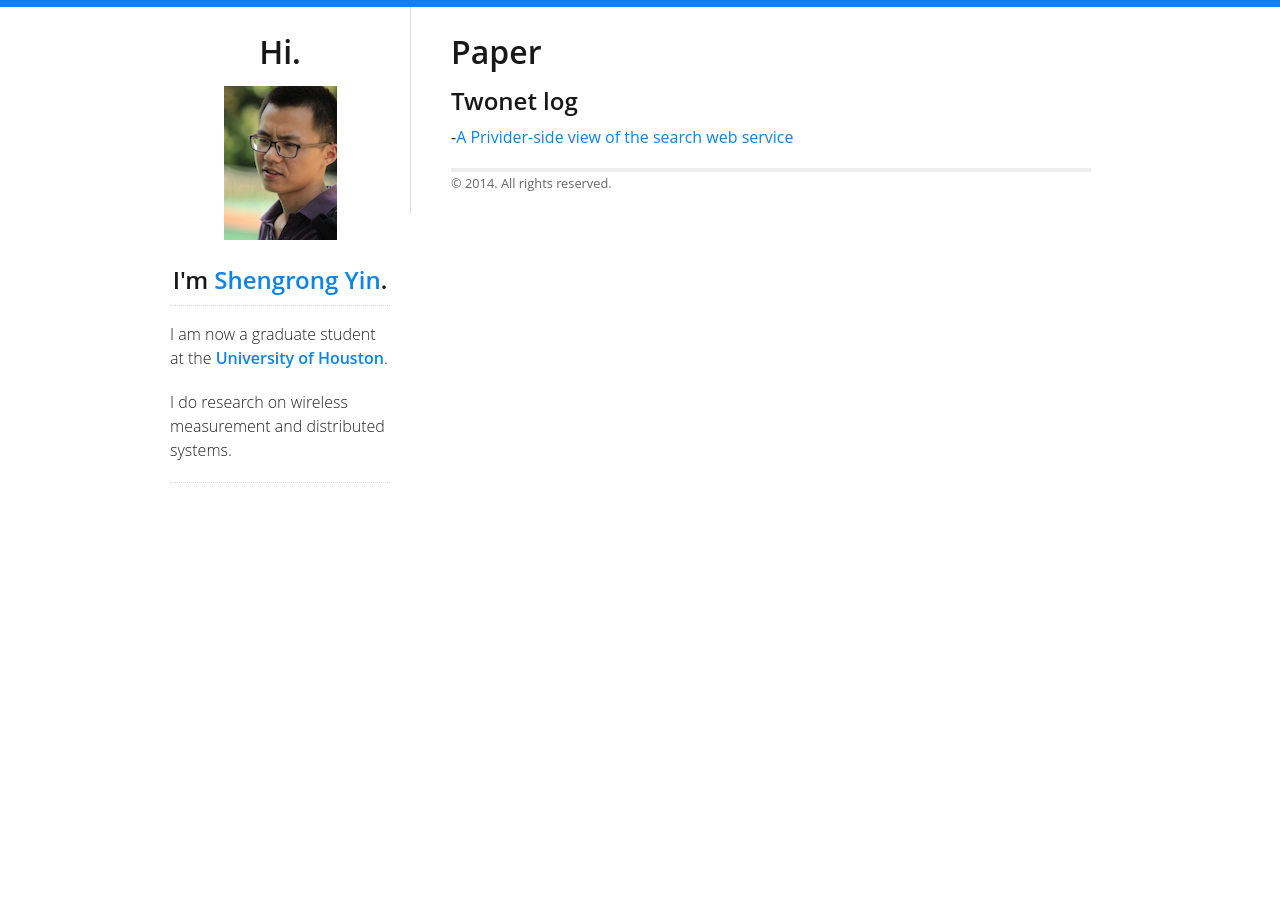
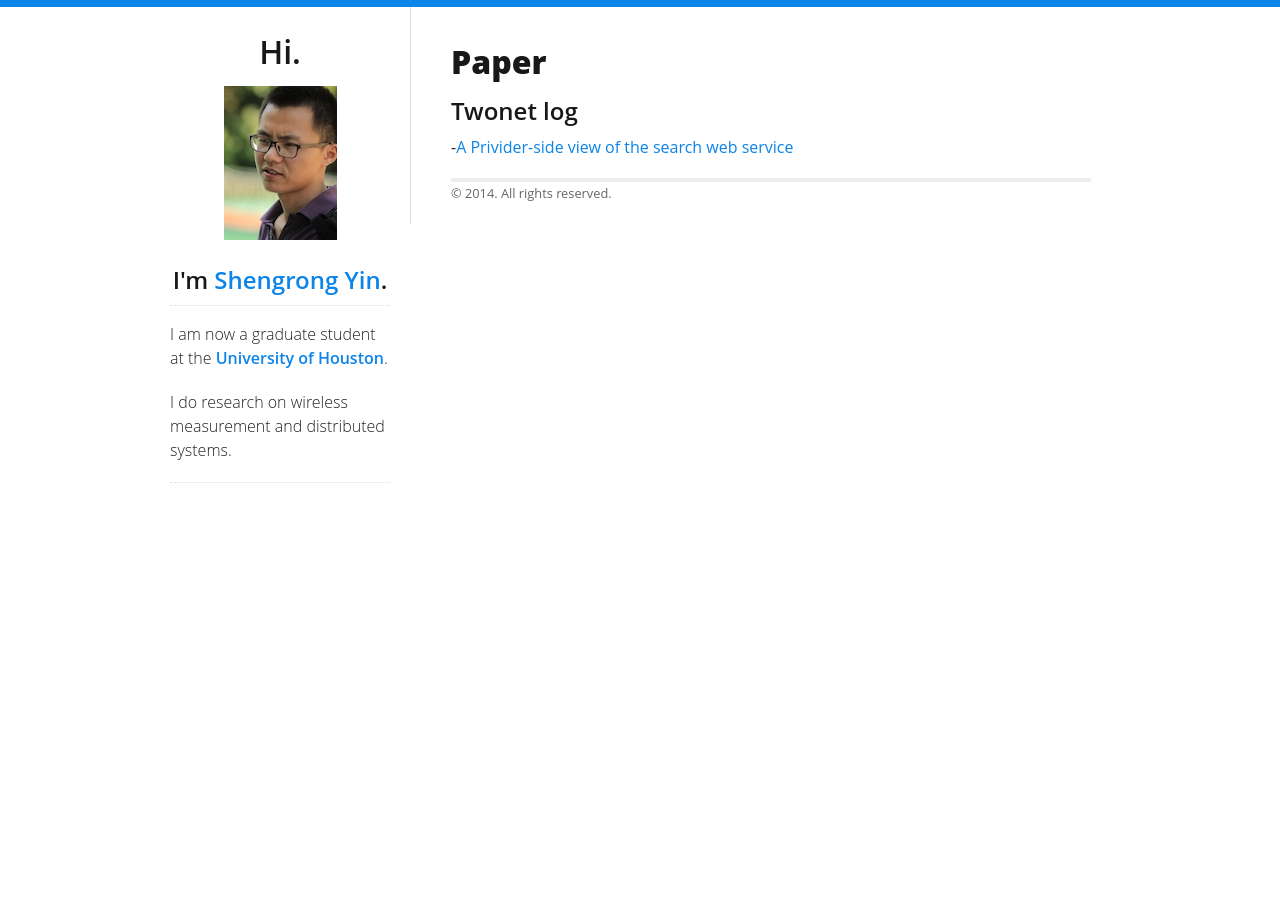
Before and after one commit to syin2/yinshengrong.github.io, a Jekyll site: the page built from paper.md, in a window 1280 px wide. Built offline with Jekyll 4.4.1, drawn with Linux system fonts in a browser that asks for light colours; Markdown is read by kramdown in place of the engine named in the settings.

Commit message:
added page.html

```diff
--- a/_layouts/page.html
+++ b/_layouts/page.html
@@ -2,7 +2,12 @@
 layout: default
 ---
 
-<div class="page">
-  <h1 class="page-title">{{ page.title }}</h1>
+<p class="meta"> {{ page.date | date: "%B %d, %Y" }}
+<a href="/"><i class="fa fa-home"></i></a>
+</p>
+<h1 class="title">{{ page.title }}</h1>
+
+
+<div id="post">
   {{ content }}
 </div>
```
